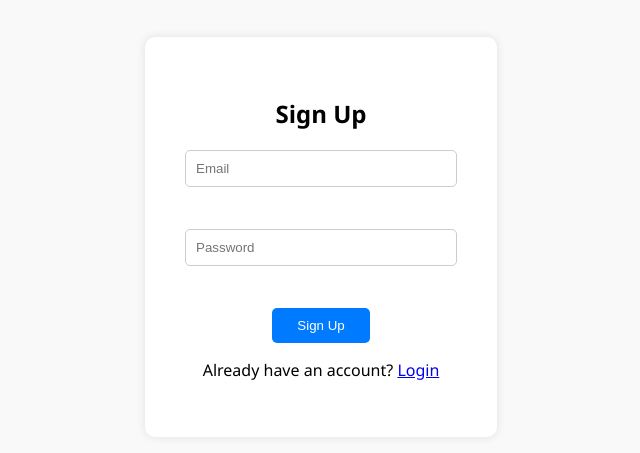
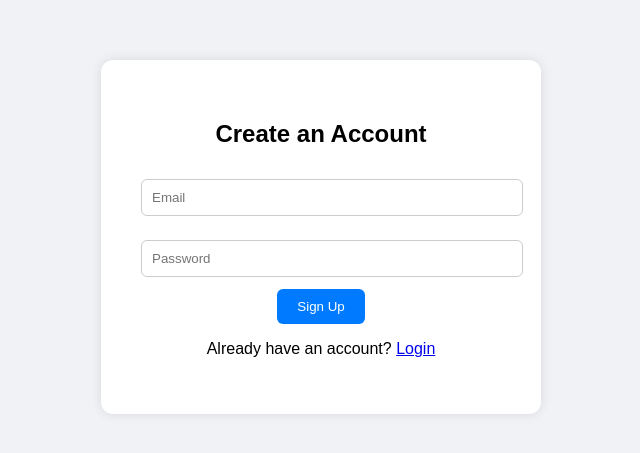
Before and after one commit to awd2we12312/NEW, a plain HTML site: page signup.html in a window 1280 px wide. Shown: the part 163-616 px from the top of the page, without its empty margins (319-959 px from the left). Drawn offline with nearby package versions, Linux system fonts and the light colour scheme.

Commit message:
Add files via upload

```diff
--- a/signup.html
+++ b/signup.html
@@ -1,14 +1,15 @@
 <!DOCTYPE html>
 <html lang="en">
 <head>
-  <meta charset="UTF-8">
+  <meta charset="UTF-8"/>
+  <meta name="viewport" content="width=device-width, initial-scale=1.0"/>
   <title>Sign Up</title>
-  <link rel="stylesheet" href="styles.css">
+  <link rel="stylesheet" href="styles.css" />
   <script src="https://cdn.jsdelivr.net/npm/@supabase/supabase-js"></script>
 </head>
 <body>
   <div class="container">
-    <h2>Sign Up</h2>
+    <h2>Create an Account</h2>
     <form id="signup-form">
       <input type="email" id="email" placeholder="Email" required><br>
       <input type="password" id="password" placeholder="Password" required><br>
@@ -17,17 +18,20 @@
     <p>Already have an account? <a href="login.html">Login</a></p>
   </div>
   <script>
-    const supabase = supabase.createClient('https://pwarzhqruilfrlzipxbq.supabase.co', 'eyJhbGciOiJIUzI1NiIsInR5cCI6IkpXVCJ9.eyJpc3MiOiJzdXBhYmFzZSIsInJlZiI6InB3YXJ6aHFydWlsZnJsemlweGJxIiwicm9sZSI6ImFub24iLCJpYXQiOjE3NTA0MjAwNzUsImV4cCI6MjA2NTk5NjA3NX0.GZtdgqzP_fgra1itrrAFdqk-gUh3aeP8SLCo4DgvgdU');
-    document.getElementById('signup-form').addEventListener('submit', async function(e) {
+    const supabase = supabase.createClient(
+      "https://pwarzhqruilfrlzipxbq.supabase.co",
+      "eyJhbGciOiJIUzI1NiIsInR5cCI6IkpXVCJ9.eyJpc3MiOiJzdXBhYmFzZSIsInJlZiI6InB3YXJ6aHFydWlsZnJsemlweGJxIiwicm9sZSI6ImFub24iLCJpYXQiOjE3NTA0MjAwNzUsImV4cCI6MjA2NTk5NjA3NX0.GZtdgqzP_fgra1itrrAFdqk-gUh3aeP8SLCo4DgvgdU"
+    );
+
+    document.getElementById("signup-form").addEventListener("submit", async (e) => {
       e.preventDefault();
-      const email = document.getElementById('email').value;
-      const password = document.getElementById('password').value;
-
+      const email = document.getElementById("email").value;
+      const password = document.getElementById("password").value;
       const { error } = await supabase.auth.signUp({ email, password });
       if (error) {
-        alert("Signup error: " + error.message);
+        alert("Signup Error: " + error.message);
       } else {
-        alert("Signup successful. Redirecting to login...");
+        alert("Signup successful! Please login.");
         window.location.href = "login.html";
       }
     });
--- a/styles.css
+++ b/styles.css
@@ -1,37 +1,38 @@
 
 body {
   margin: 0;
-  font-family: 'Segoe UI', sans-serif;
-  background: #f9f9f9;
+  font-family: Arial, sans-serif;
+  background: #f0f2f5;
   height: 100vh;
   display: flex;
+  justify-content: center;
   align-items: center;
-  justify-content: center;
 }
 .container {
-  background: white;
+  background: #fff;
   padding: 40px;
-  border-radius: 10px;
-  box-shadow: 0 0 10px rgba(0,0,0,0.1);
+  border-radius: 12px;
+  box-shadow: 0 0 12px rgba(0,0,0,0.1);
   text-align: center;
+  width: 100%;
+  max-width: 360px;
 }
 input {
-  display: block;
-  margin: 10px auto;
+  width: 100%;
   padding: 10px;
-  width: 250px;
+  margin: 12px 0;
   border: 1px solid #ccc;
-  border-radius: 5px;
+  border-radius: 6px;
 }
 .btn {
   background: #007bff;
   color: white;
-  padding: 10px 25px;
-  border: none;
-  border-radius: 5px;
+  padding: 10px 20px;
   text-decoration: none;
   display: inline-block;
-  margin-top: 10px;
+  border: none;
+  border-radius: 6px;
+  cursor: pointer;
 }
 .btn:hover {
   background: #0056b3;
```
Also changed, not shown: dashboard.html (+5 -4 lines), index.html (+3 -2 lines), login.html (+13 -10 lines).
